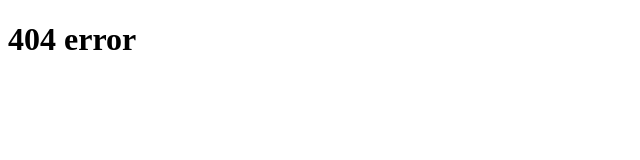
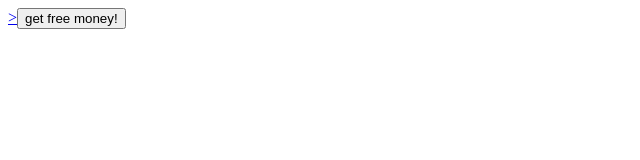
Before and after one commit to henrikvida/xd, a plain HTML site: page index.html in a window 1280 px wide. Shown: the whole page, without its empty margins (0-640 px from the left). Drawn offline with Linux system fonts and the light colour scheme.

Commit message:
Update index.html

```diff
--- a/index.html
+++ b/index.html
@@ -5,5 +5,5 @@
     </head>
 
       <body>
-        <h1>404 error</h1>
+        <a href=https://www.youtube.com/watch?v=dQw4w9WgXcQ>><button>get free money!</button>
   </body>
```
